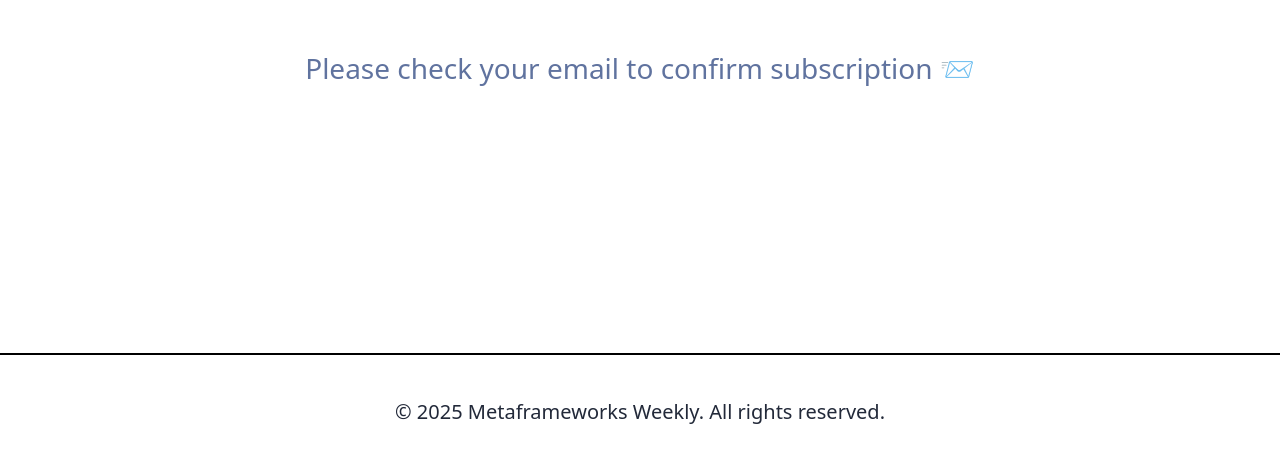
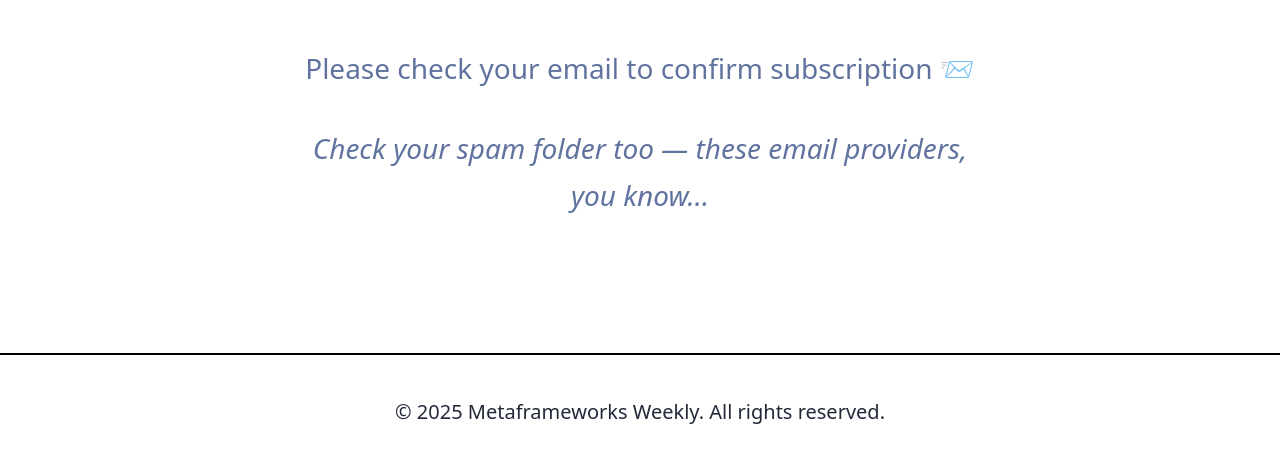
Before and after one commit to fyodorio/metaframeworks-newsletter-website, an Astro site: page /confirm-your-subscription in a window 1280 px wide. Shown: the part 331-794 px from the top of the page. Built offline with nearby package versions, Linux system fonts and the light colour scheme; Astro itself is replaced by a stand-in of ours.

Commit message:
content: add a note about spam folder

```diff
--- a/src/pages/confirm-your-subscription.astro
+++ b/src/pages/confirm-your-subscription.astro
@@ -9,6 +9,9 @@ import Layout from '../layouts/ContentNarrow.astro';
   <p class="subtitle-description">
     Please check your email to confirm subscription 📨
   </p>
+  <p class="subtitle-description">
+    <em>Check your spam folder too — these email providers, you know...</em>
+  </p>
 </Layout>
 
 <style>
```
